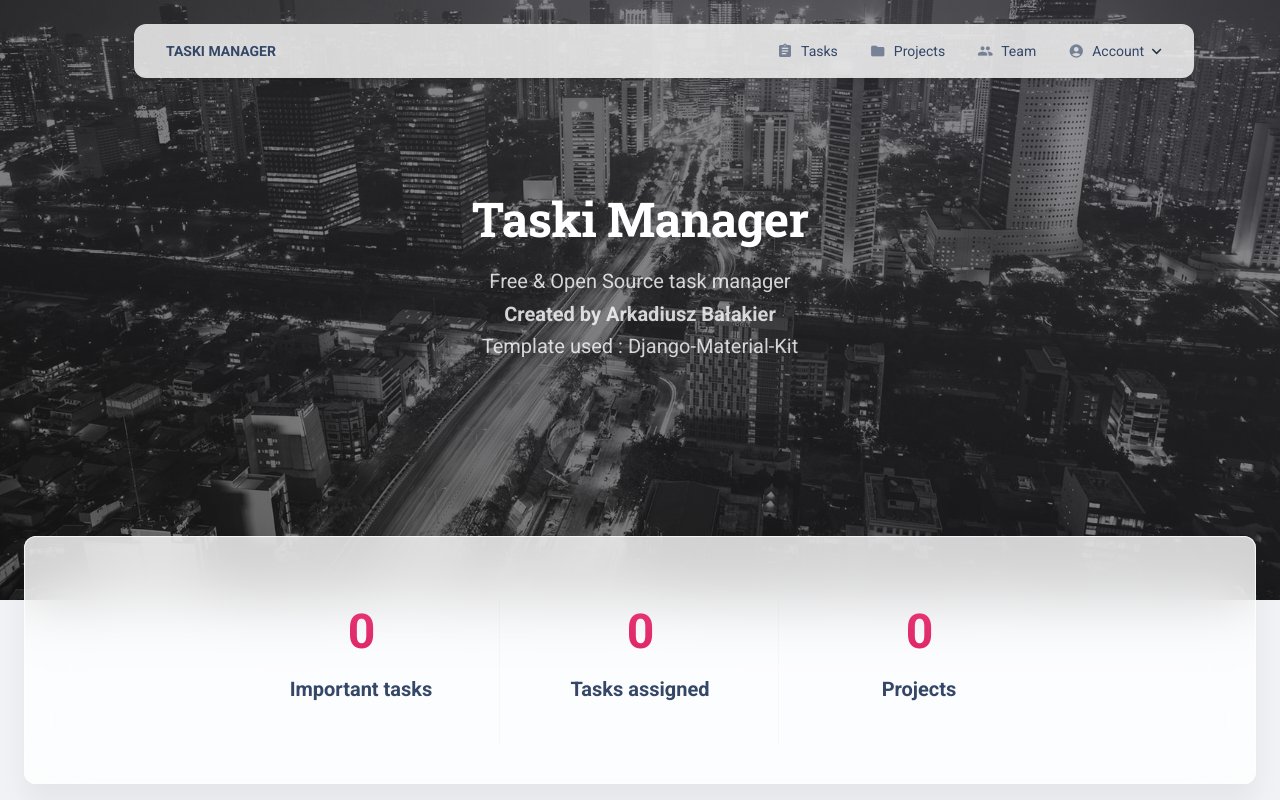
After one commit to ArkadiuszBalakier/Taski, a Django app: page / in a window 1280 px wide. The commit adds this page. Run offline with Django 5.2, Linux system fonts and the light colour scheme; the visitor is signed in with stand-in values (Sample User, id 1); data that the repository does not hold is empty; some libraries are stand-ins or nearby versions.

Commit message:
style: format base.html, login.html, navigation.html footer.html refactor: split index.html as index.html and footer.html

```diff
--- a/Taski/settings.py
+++ b/Taski/settings.py
@@ -121,7 +121,7 @@ STATIC_URL = "static/"
 STATICFILES_DIRS = [BASE_DIR / "static"]
 STATIC_ROOT = BASE_DIR / "staticfiles"
 
-AUTH_USER_MODEL = 'manager.Worker'
+AUTH_USER_MODEL = "manager.Worker"
 
-LOGIN_REDIRECT_URL = '/'
-LOGOUT_REDIRECT_URL = '/accounts/login/'
+LOGIN_REDIRECT_URL = "/"
+LOGOUT_REDIRECT_URL = "/accounts/login/"
--- a/Taski/urls.py
+++ b/Taski/urls.py
@@ -21,5 +21,5 @@ from django.urls import path, include
 urlpatterns = [
     path("admin/", admin.site.urls),
     path("accounts/", include("django.contrib.auth.urls")),
-    path("", include("manager.urls"))
+    path("", include("manager.urls")),
 ]
--- a/manager/admin.py
+++ b/manager/admin.py
@@ -7,9 +7,7 @@ from manager.models import Worker, Task, Position, TaskType, Tag, Team, Project
 @admin.register(Worker)
 class WorkerAdmin(UserAdmin):
     list_display = UserAdmin.list_display + ("position",)
-    fieldsets = UserAdmin.fieldsets + (
-    ("Extra Fields", {"fields": ("position",)}),
-    )
+    fieldsets = UserAdmin.fieldsets + (("Extra Fields", {"fields": ("position",)}),)
     add_fieldsets = UserAdmin.add_fieldsets + (
         ("Extra Fields", {"fields": ("position",)}),
     )
--- a/manager/models.py
+++ b/manager/models.py
@@ -49,6 +49,7 @@ class Project(models.Model):
     def __str__(self):
         return self.name
 
+
 class Task(models.Model):
     CHOICES = [
         ("Urgent", "Urgent"),
@@ -72,3 +73,6 @@ class Task(models.Model):
     tags = models.ManyToManyField(Tag, related_name="tasks")
     assignees = models.ManyToManyField(Worker, related_name="assigned_tasks")
     project = models.ForeignKey(Project, on_delete=models.CASCADE, related_name="tasks")
+
+    class Meta:
+        ordering = ["is_completed", "deadline"]
--- a/manager/views.py
+++ b/manager/views.py
@@ -5,17 +5,28 @@ from .models import Task, Project, Worker
 
 @login_required
 def index(request):
-    num_tasks = Task.objects.count()
-    num_projects = Project.objects.count()
-    num_workers = Worker.objects.count()
+    user_tasks_num = Task.objects.filter(assignees=request.user).count()
+    user_tasks_names = Task.objects.filter(assignees=request.user).values_list(
+        "name", flat=True
+    )
 
-    user_tasks = Task.objects.filter(assignees=request.user).count()
+    user_projects = Project.objects.filter(teams__members=request.user).distinct()
+    user_projects_num = user_projects.count()
+
+    user_urgent_num = Task.objects.filter(
+        assignees=request.user, priority="Urgent"
+    ).count()
+    user_urgent_names = Task.objects.filter(
+        assignees=request.user, priority="Urgent"
+    ).values_list("name", flat=True)
 
     context = {
-        "num_tasks": num_tasks,
-        "num_projects": num_projects,
-        "num_workers": num_workers,
-        "user_tasks": user_tasks,
+        "user_tasks_num": user_tasks_num,
+        "user_tasks_names": user_tasks_names,
+        "user_projects": user_projects,
+        "user_projects_num": user_projects_num,
+        "user_urgent_num": user_urgent_num,
+        "user_urgent_names": user_urgent_names,
     }
 
     return render(request, "manager/index.html", context=context)
--- a/templates/base.html
+++ b/templates/base.html
@@ -32,11 +32,25 @@
 
 <body class="bg-gray-200 {% block body_class %}{% endblock %}">
 
-  {% block navbar %}{% endblock %}
+  {% if user.is_authenticated %}
+    {% block navbar %}
+      <div class="container position-sticky z-index-sticky top-0">
+        <div class="row">
+        <div class="col-12">
+          {% include 'includes/navigation.html' %}
+        </div>
+        </div>
+      </div>
+    {% endblock navbar %}
+  {% endif %}
 
   {% block content %}{% endblock %}
 
-  {% block footer %}{% endblock %}
+  {% block footer %}
+    {% if user.is_authenticated %}
+      {% include "includes/footer.html" %}
+    {% endif %}
+  {% endblock %}
 
   <script src="{% static 'js/core/popper.min.js' %}"></script>
   <script src="{% static 'js/core/bootstrap.min.js' %}"></script>
--- /dev/null
+++ b/templates/includes/footer.html
@@ -0,0 +1,50 @@
+ <div class="card card-body blur shadow-blur mx-3 mx-md-4 mt-n6">
+    <section class="pt-3 pb-4" id="count-stats">
+      <div class="container">
+        <div class="row">
+          <div class="col-lg-9 mx-auto py-3">
+            <div class="row">
+              <div class="col-md-4 position-relative">
+                <div class="p-3 text-center">
+                  <h1 class="text-gradient text-primary"><span id="state1">{{ user_urgent_num }}</span></h1>
+                  <h5 class="mt-3">Important task{{ user_urgent_num|pluralize }}</h5>
+                  {% for urgent_name in user_urgent_names|slice:":3" %}
+                    <p class="text-sm font-weight-normal">{{ urgent_name }}</p>
+                  {% endfor %}
+                  {% if user_urgent_num > 3 %}
+                    <p class="text-sm font-weight-bold opacity-7">...</p>
+                  {% endif %}
+                </div>
+                <hr class="vertical dark">
+              </div>
+              <div class="col-md-4 position-relative">
+                <div class="p-3 text-center">
+                  <h1 class="text-gradient text-primary"> <span id="state2">{{ user_tasks_num }}</span></h1>
+                  <h5 class="mt-3">Task{{ user_tasks_num|pluralize }} assigned</h5>
+                  {% for task_name in user_tasks_names|slice:":3" %}
+                    <p class="text-sm font-weight-normal">{{ task_name }}</p>
+                  {% endfor %}
+                  {% if user_tasks_num > 3 %}
+                    <p class="text-sm font-weight-bold opacity-7">...</p>
+                  {% endif %}
+                </div>
+                <hr class="vertical dark">
+              </div>
+              <div class="col-md-4">
+                <div class="p-3 text-center">
+                  <h1 class="text-gradient text-primary" id="state3">{{ user_projects_num }}</h1>
+                  <h5 class="mt-3">Project{{ user_projects_num|pluralize }}</h5>
+                  {% for project in user_projects|slice:":3" %}
+                    <p class="text-sm font-weight-normal">{{ project.name }}</p>
+                  {% endfor %}
+                  {% if user_projects_num > 3 %}
+                    <p class="text-sm font-weight-bold opacity-7">...</p>
+                  {% endif %}
+                </div>
+              </div>
+            </div>
+          </div>
+        </div>
+      </div>
+    </section>
+  </div>
--- a/templates/includes/navigation.html
+++ b/templates/includes/navigation.html
@@ -1,4 +1,5 @@
 {% load static %}
+{% block navbar %}
 <nav class="navbar navbar-expand-lg position-absolute top-0 z-index-3 w-100 shadow-none my-3">
   <div class="container"> <div class="navbar navbar-expand-lg blur border-radius-xl top-0 z-index-3 shadow py-2 px-3 w-100">
       <div class="container-fluid px-0">
@@ -43,7 +44,10 @@
                   <h6 class="dropdown-header text-dark font-weight-bolder px-1">Welcome, {{ request.user.username }}</h6>
                   <a href="#" class="dropdown-item border-radius-md">Profile</a>
                   <hr class="horizontal dark my-2">
-                  <a href="{% url 'logout' %}" class="dropdown-item border-radius-md text-danger">Logout</a>
+                  <form method="post" action="{% url 'logout' %}">
+                    {% csrf_token %}
+                    <button type="submit" class="dropdown-item border-radius-md text-danger">Logout</button>
+                  </form>
                 {% else %}
                   <a href="{% url 'login' %}" class="dropdown-item border-radius-md">Sign In</a>
                 {% endif %}
@@ -55,3 +59,4 @@
     </div>
   </div>
 </nav>
+{% endblock %}
--- /dev/null
+++ b/templates/manager/index.html
@@ -0,0 +1,21 @@
+{% extends "base.html" %}
+{% load static %}
+
+{% block content %}
+  <header class="header-2">
+    <div class="page-header min-vh-75 relative" style="background-image: url('{% static 'img/city-profile.jpg' %}');">
+      <span class="mask bg-gradient-dark opacity-6"></span>
+      <div class="container">
+        <div class="row">
+          <div class="col-lg-7 text-center mx-auto">
+            <h1 class="text-white pt-3 mt-n5">Taski Manager</h1>
+            <p class="lead text-white opacity-8 mt-3">Free & Open Source task manager <br />
+              <span class="text-white font-weight-bold">Created by Arkadiusz Bałakier</span><br />
+              Template used : Django-Material-Kit
+            </p>
+          </div>
+        </div>
+      </div>
+    </div>
+  </header>
+{% endblock %}
```
Also changed, not shown: templates/registration/login.html (+0 -10 lines), manager/urls.py (line endings or trailing spaces).
